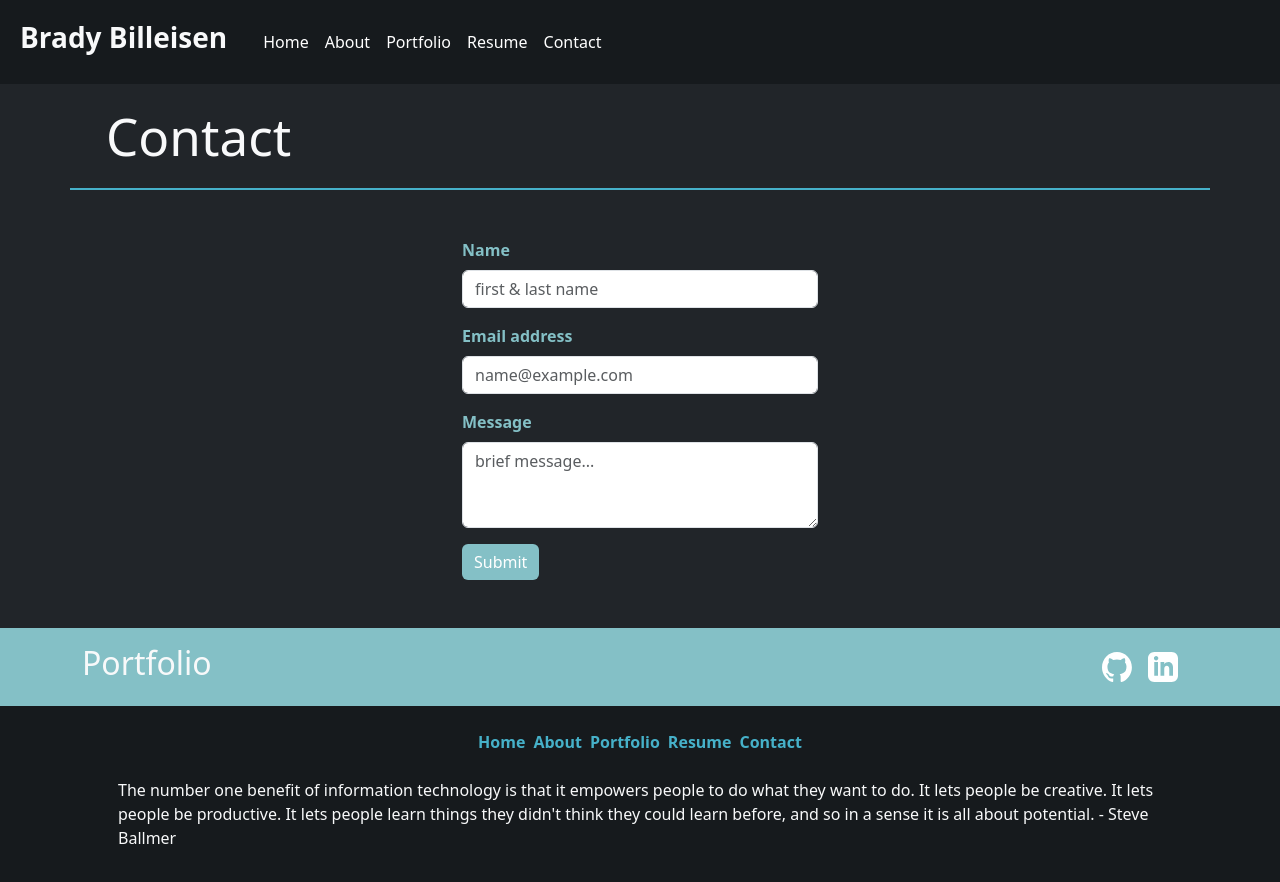
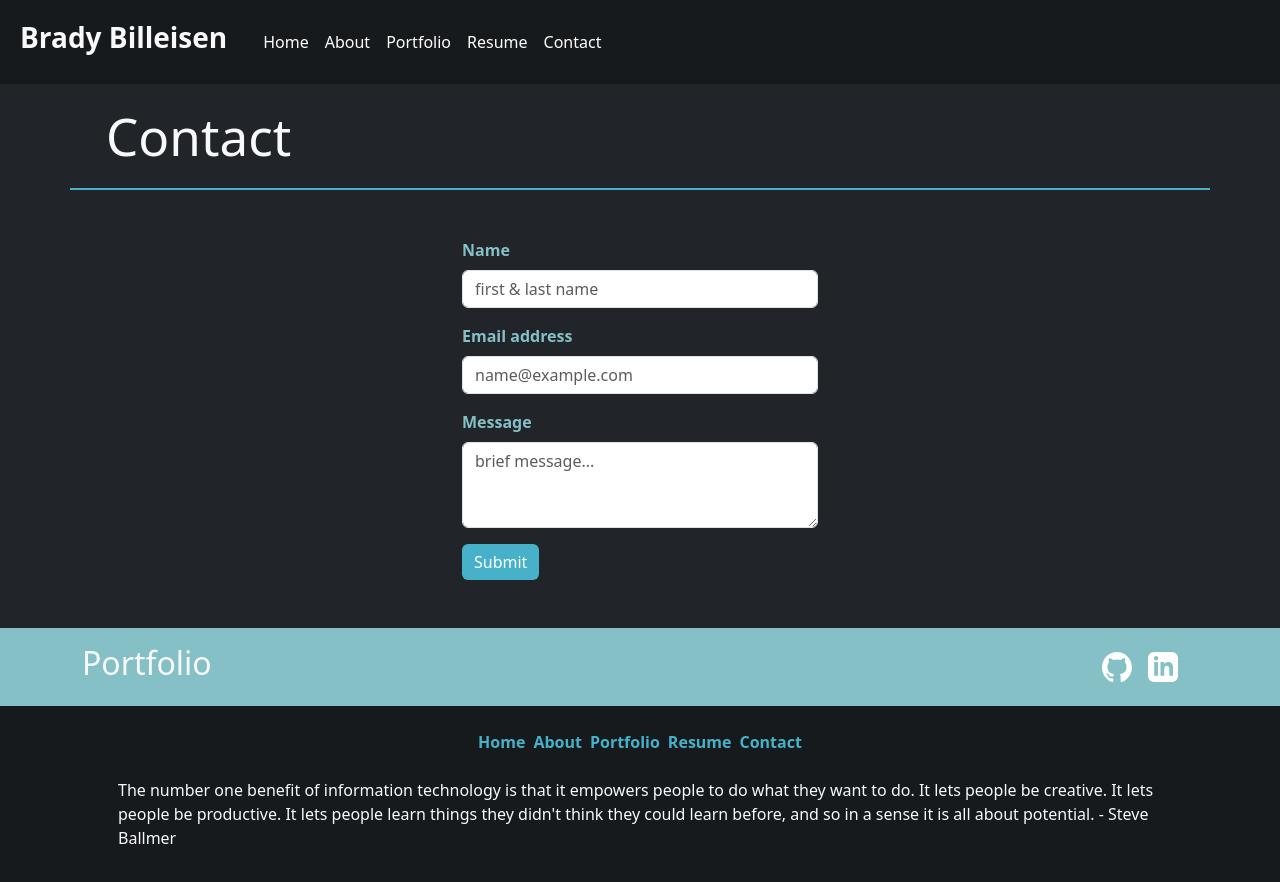
Before and after one commit to brady-billeisen/react-portfolio, a React (Vite) app: page /contact in a window 1280 px wide. Shown: the top 882 px of the page. Built offline with nearby package versions, Linux system fonts and the light colour scheme.

Commit message:
changed the color of the submit button

```diff
--- a/src/App.css
+++ b/src/App.css
@@ -177,6 +177,6 @@
 }
 
 .form-btn {
-  background-color: #84C0C6 !important;
+  background-color: #46B1C9 !important;
   border: none !important;
 }
```
